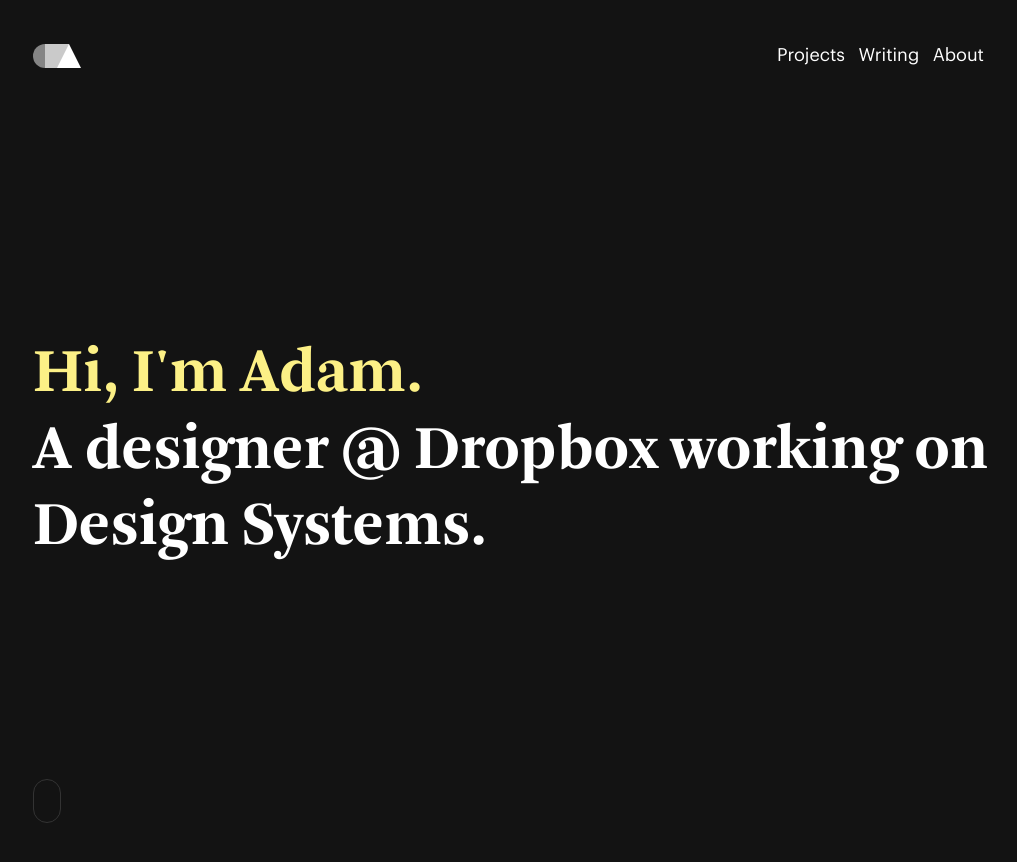
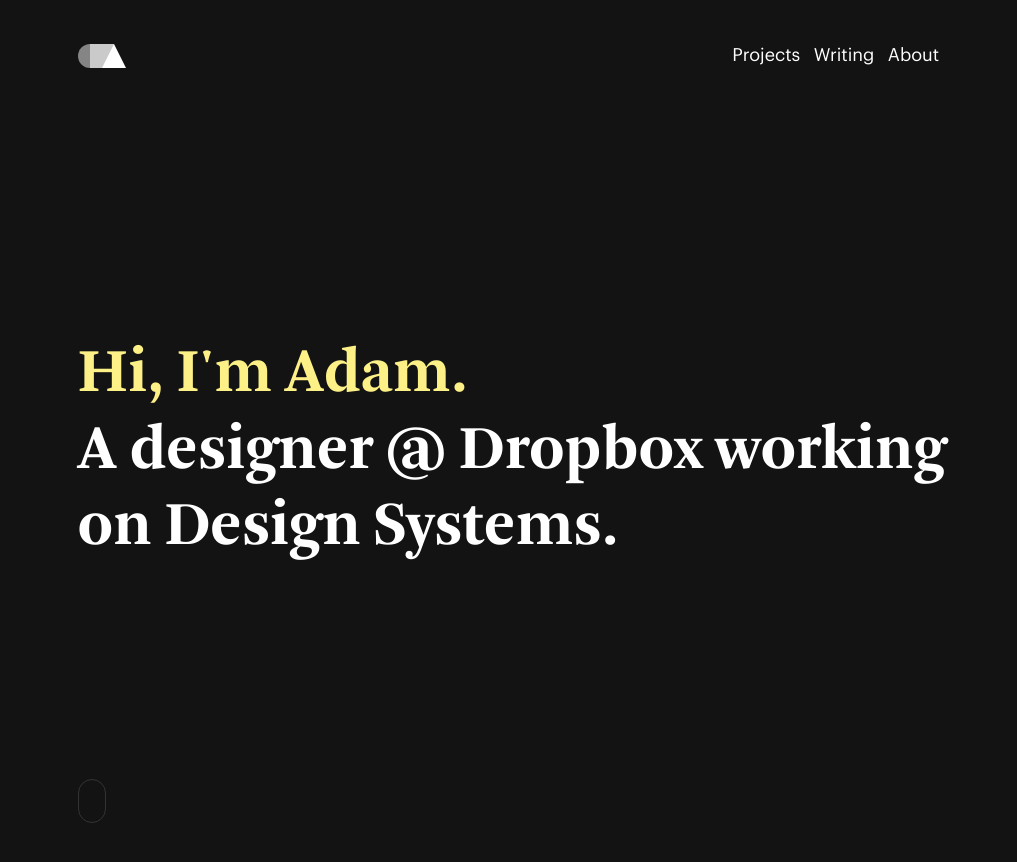
Before and after one commit to jlku/portfolio-v4, a Jekyll site: the page built from index.html, in a window 1280 px wide and 900 px high. Shown: the top 862 px of the window, without its empty margins (127-1144 px from the left). Built offline with Jekyll 4.4.1, drawn with Linux system fonts in a browser that asks for light colours; nearby versions of some CDN libraries; some web fonts are replaced; some of the changed text lies outside the part shown.

Commit message:
Added fixes for mbp 15in breakpoint

```diff
--- a/_sass/components/_tile.scss
+++ b/_sass/components/_tile.scss
@@ -44,6 +44,10 @@
 	padding-left: 2.5em;
 	width: 70%;
 
+	@media (max-width: $breakpointLarge) {
+		 width: 60%;
+	}
+
 	@media (max-width: $breakpointMedium) {
 		margin-bottom: $spaceLarge;
 		padding: 0;
@@ -79,13 +83,13 @@
 .tile-work-featured {
 	width: 100%;
 
-	.tile-work-description-summary {
-		width: 75%;
-	}
-
 	button {
 		margin-bottom: 2.22222em;
 	}
+}
+
+.tile-work-description-featured {
+	width: 60%;
 }
 
 .tile-work-thumbnail-featured {
--- a/_sass/global/_variables.scss
+++ b/_sass/global/_variables.scss
@@ -53,7 +53,7 @@
 $headerFooterHeight: $spaceExtraLarge;
 
 // breakpoints
-$breakpointLarge: 1440px; // 15 inch mbp
+$breakpointLarge: 1680px; // 15 inch mbp
 $breakpointMedium: 944px; // 13 inch mbp
 $breakpointSmall: 696px; // mobile device
 
--- a/_sass/layouts/_home-header.scss
+++ b/_sass/layouts/_home-header.scss
@@ -14,7 +14,11 @@
     transition: opacity 1.5s ease, box-shadow $durationShort ease;
 
     @media (max-width: $breakpointLarge) {
-        padding: 0 12.5% 0 12.5%;
+       padding: 0 16%;
+    }
+
+    @media (max-width: $breakpointMedium) {
+       padding: 0 12.5% 0 12.5%;
     }
 }
 
--- a/_sass/layouts/_wrappers.scss
+++ b/_sass/layouts/_wrappers.scss
@@ -2,6 +2,10 @@
    padding: 0 23%;
 
    @media (max-width: $breakpointLarge) {
+       padding: 0 16%;
+   }
+
+   @media (max-width: $breakpointMedium) {
        padding: 0 12.5% 0 12.5%;
    }
 }
```
Also changed, not shown: work/_posts/2017-07-31-Eats-Menu.md (+1 -1 lines).
